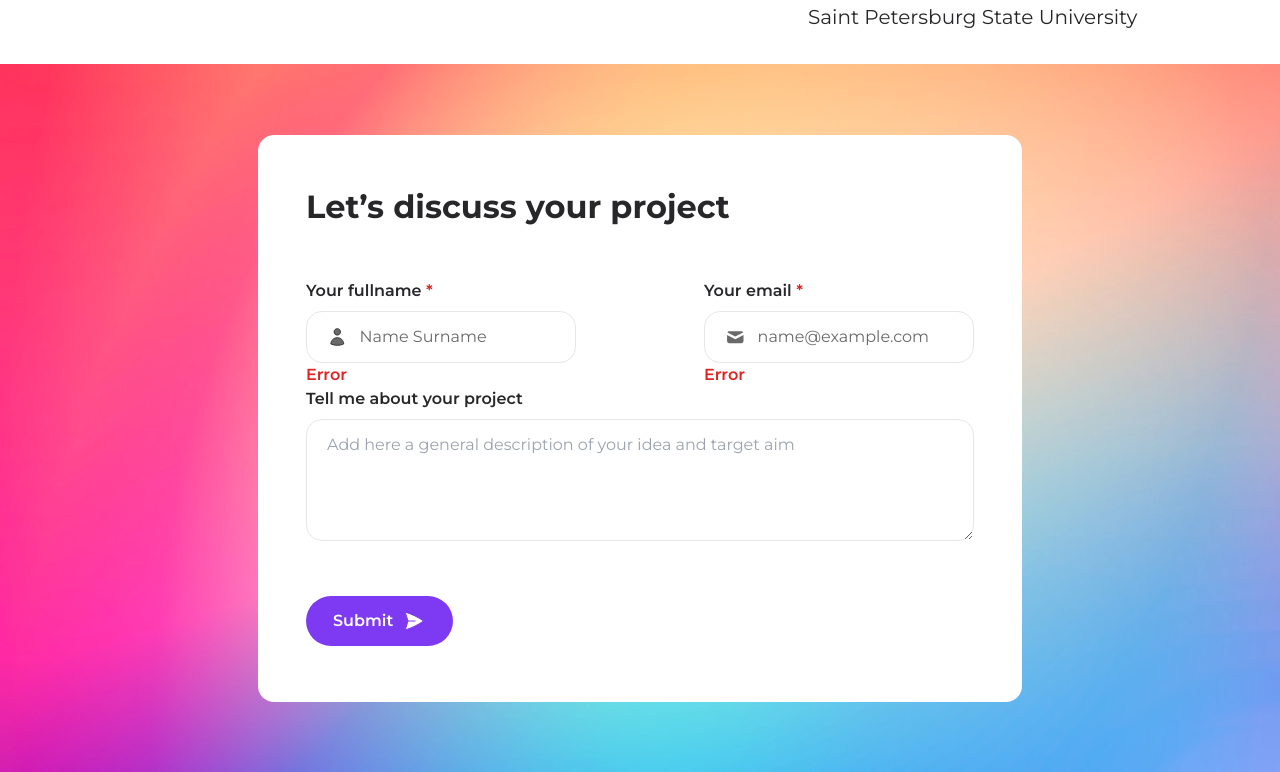
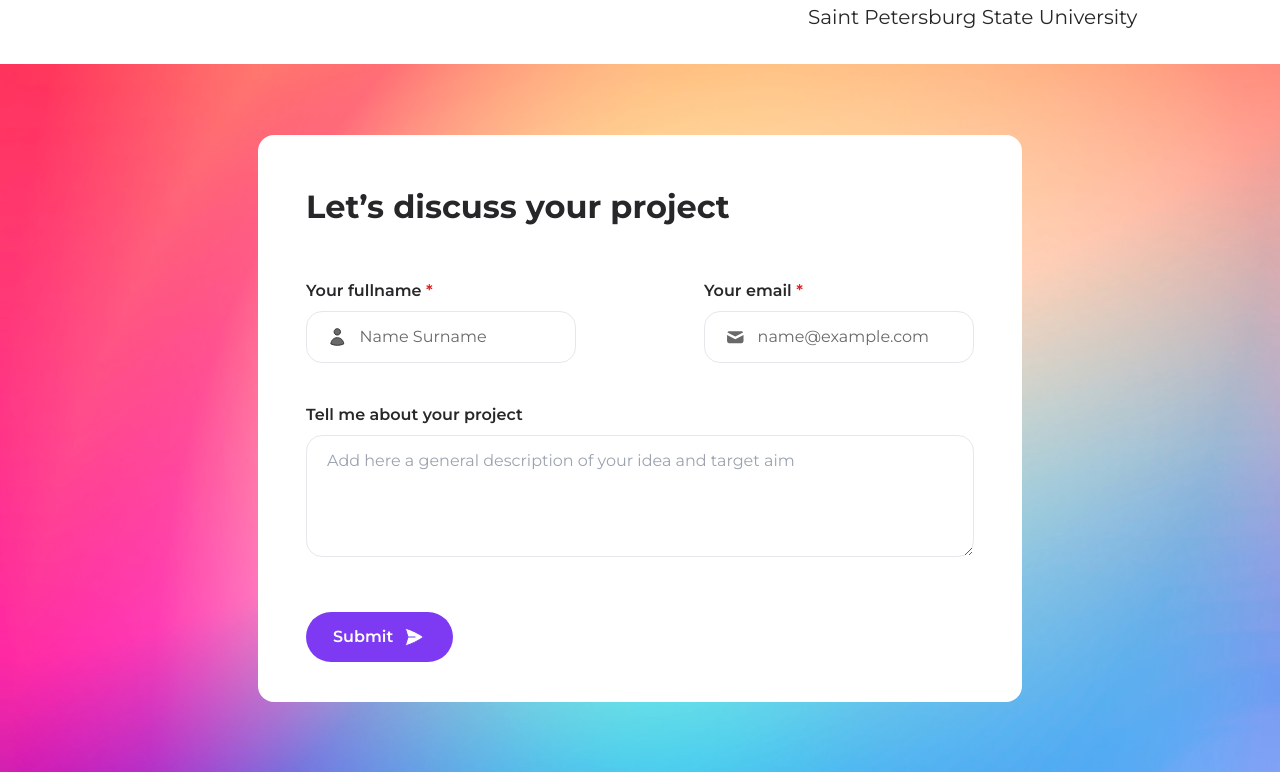
Before and after one commit to Dustyy47/CD_Landing, a React (Create React App) app: page / in a window 1280 px wide. Shown: the part 1920-2692 px from the top of the page. Built offline with nearby package versions, Linux system fonts and the light colour scheme.

Commit message:
[CL-14] Add margin for input component

```diff
--- a/src/components/ui/atomaric/Input.tsx
+++ b/src/components/ui/atomaric/Input.tsx
@@ -47,8 +47,8 @@ export function Input({
       </div>
       <p
         className={classNames(
-          'duration-300 subtitle2 text-lavenderRed opacity-1',
-          errorMessage ?? 'opacity-100'
+          'duration-300 subtitle2 text-lavenderRed opacity-1 mb-4',
+          errorMessage ? 'opacity-100' : 'opacity-0'
         )}
       >
         {'Error'}
```
